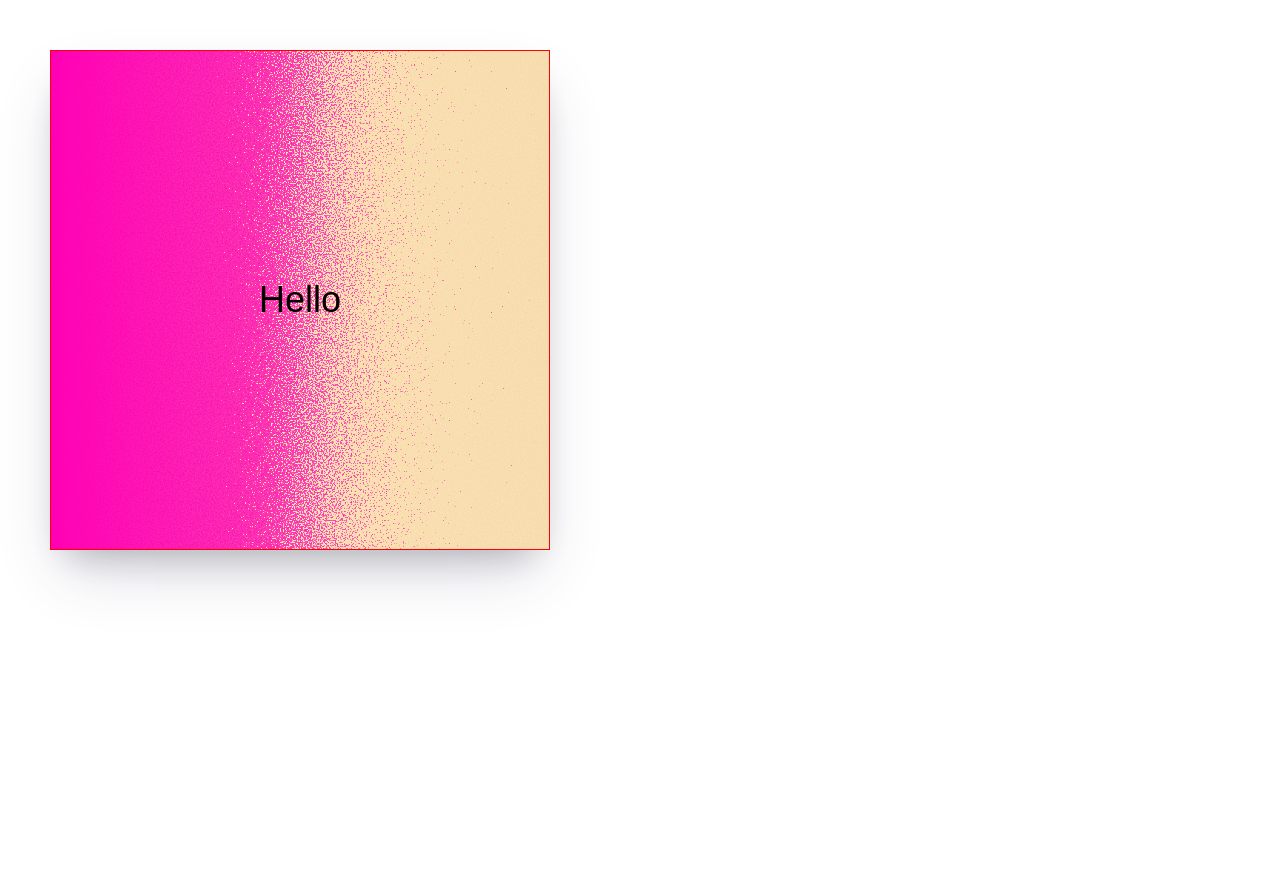
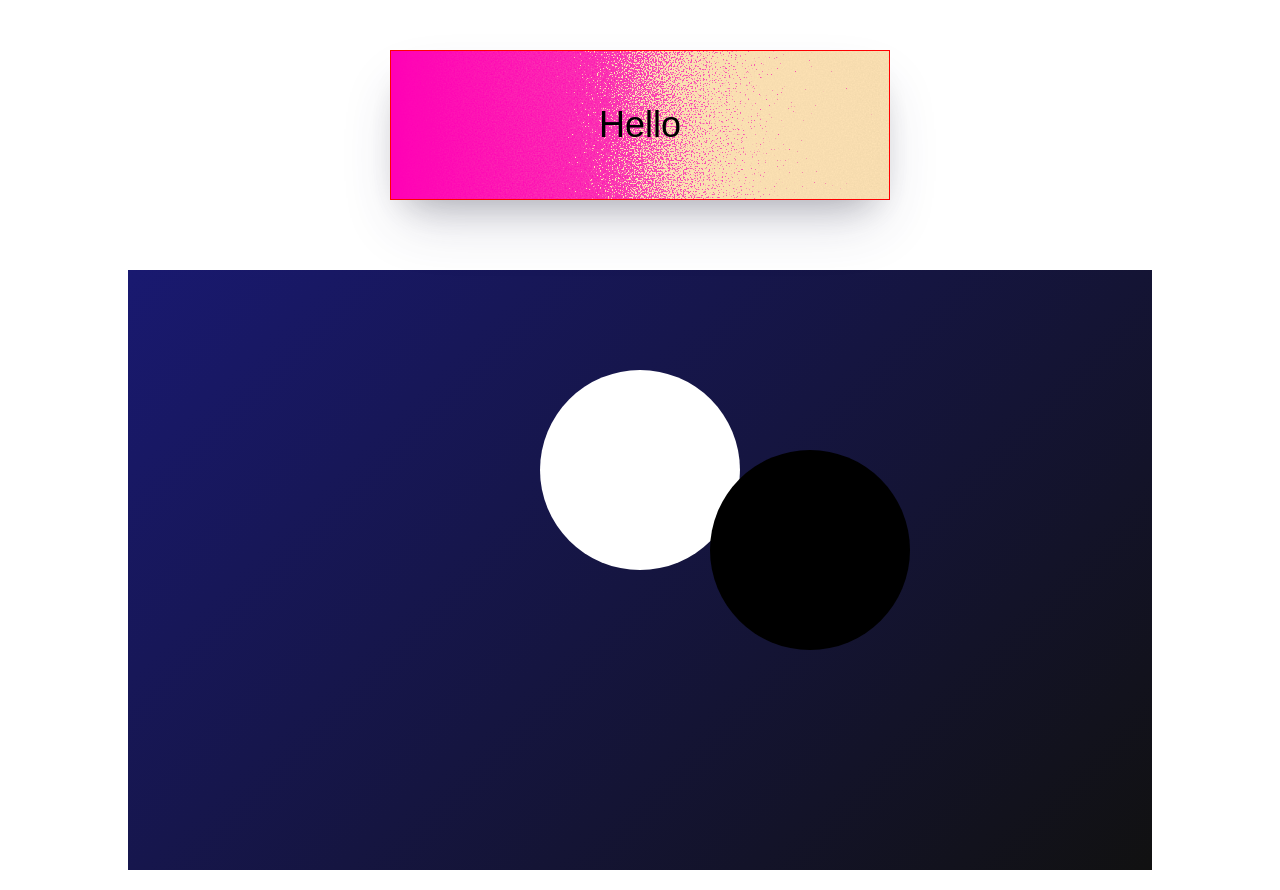
Before and after one commit to zapscribbles/css-effects-with-stephen, a plain HTML site: page index.html in a window 1280 px wide. Before the commit the page ends 800 px from the top, so only its background shows below. Drawn offline with Linux system fonts and the light colour scheme.

Commit message:
Eclipse
And refactored to allow for multiple effect demos

```diff
--- /dev/null
+++ b/effects.css
@@ -0,0 +1,101 @@
+body {
+    display: flex;
+    flex-direction: column;
+    align-items: center;
+    justify-content: center;
+}
+
+#eclipse {
+    height: 600px;
+    width: 80%;
+    margin: 20px 0px;
+    background: linear-gradient(135deg, midnightblue, #111);
+    display: grid;
+    grid-template-columns: 1fr;
+    overflow: hidden;
+}
+
+#eclipse .noise,
+#eclipse .center {
+    margin-top: -100px;
+    grid-row-start: 1;
+    grid-column-start: 1;
+}
+
+#eclipse .noise span {
+    padding-top: 280px;
+    font-size: 44px;
+    font-family: Georgia, serif;
+    color: black;
+    opacity: 0;
+}
+
+#eclipse .noise {
+    /* margin-top: -15%; */
+    width: 100%;
+    height: 100%;
+    background: radial-gradient(circle at center, rgba(0, 0, 0, 1), 20%, rgba(0, 0, 0, 0.5), 60%, rgba(0, 0, 0, 0.2)),
+        url('svg-noise.svg');
+    filter: contrast(145%) brightness(650%) invert(100%);
+    mix-blend-mode: screen;
+    transition: opacity 0.5s ease-in;
+    opacity: 0;
+    display: flex;
+    justify-content: center;
+    align-items: center;
+}
+
+#eclipse:hover .noise {
+    transition: opacity 4s ease-in 1.5s;
+    opacity: 1;
+}
+
+#eclipse .moon {
+    background-color: black;
+    transform: translate(170px, 80px);
+    transition: transform 2s ease-out;
+}
+
+#eclipse:hover .moon {
+    transform: translate(0, 0);
+    transition: transform 4s ease-out;
+}
+
+#eclipse:hover .noise span {
+    transition: opacity 3s ease-in-out 4.5s;
+    opacity: 1;
+}
+
+@media all and (-webkit-min-device-pixel-ratio: 0) and (min-resolution: 0.001dpcm) {
+    #eclipse .noise {
+        filter: contrast(125%) brightness(650%) invert(100%);
+        mix-blend-mode: color-dodge;
+    }
+}
+
+#eclipse .center {
+    /* position: absolute;
+    top: 0; */
+    height: 100%;
+    display: grid;
+    grid-template-columns: 1fr;
+    align-content: center;
+    justify-items: center;
+}
+
+#eclipse .moon,
+#eclipse .sun {
+    grid-row-start: 1;
+    grid-column-start: 1;
+    width: 200px;
+    height: 200px;
+    border-radius: 50%;
+}
+
+#eclipse .moon {
+    background-color: black;
+}
+
+#eclipse .sun {
+    background-color: white;
+}
--- a/index.html
+++ b/index.html
@@ -5,81 +5,8 @@
         <meta charset='utf-8'>
         <meta name='viewport' content='width=device-width, initial-scale=1'>
         <link href="reset.css" rel="stylesheet"></link>
-<style>
-.noise {
-    height: 100%;
-    width: 500px;
-    background: linear-gradient(90deg, rgb(209, 34, 195), transparent), url(svg-noise.svg);
-    filter: contrast(170%) brightness(1000%);
-
-
-
-}
-.btn:hover .move {
-    /* background: linear-gradient(270deg, rgb(209, 34, 195), transparent), url(svg-noise.svg); */
-    transform: translateX(0px);
-}
-
-.secondNoise {
-    height: 100%;
-    width: 500px;
-    background: linear-gradient(270deg, rgb(209, 34, 195), transparent), url(svg-noise.svg);
-    filter: contrast(170%) brightness(1000%);
-}
-
-.move {
-    height: 500px;
-    width: 1000px;
-    display: flex;
-    flex-direction: row;
-    transform: translateX(-500px) ;
-    transition: transform 2s;
-}
-
-.overlay {
-   position: absolute;
-   top: 0;
-    width: 100%;
-    height: 100%;
-    background: moccasin;
-    mix-blend-mode: multiply;
-    display: flex;
-    flex-direction: column;
-    justify-content: center;
-}
-.isolate {
-    isolation: isolate;
-    position: relative;
-    width: 100%;
-    height: 100%;
-}
-
-section, .btn {
-  position: relative;
-  width: 500px;
-  height: 500px;
-  box-shadow: rgb(50 50 93 / 20%) 0px 30px 60px -12px, rgb(0 0 0 / 28%) 0px 18px 36px -18px;}
-
-/* Chrome-specific */
-@media all and (-webkit-min-device-pixel-ratio:0) and (min-resolution: .001dpcm) {
-  .noise {
-    filter: contrast(290%) brightness(1000%);
-  }
-}
-
-.btn {
-    padding: 0;
-    border: 1px solid red;
-    margin: 50px;
-    font-size: 36px;
-    overflow: hidden;
-}
-
-
-
-
-
-</style>
+        <link href="original-effects.css" rel="stylesheet"></link>
+        <link href="effects.css" rel="stylesheet"></link>
     </head>
     <body>
         <!-- <section>
@@ -89,15 +16,24 @@ section, .btn {
     </div>
     </section> -->
 
-    <button class="btn isolate">
+        <button id="hoverButton" class="btn og-isolate">
             <div class="move">
                 <div class="secondNoise"></div>
-        <div class="noise"></div>
+                <div class="og-noise"></div>
             </div>
-        <div class="overlay">
+            <div class="og-overlay">
                 <span>Hello</span>
             </div>
         </button>
 
+        <div id="eclipse">
+            <div class="noise">
+                <span>goodnight</span></div>
+            <div class="center">
+                <div class="sun"></div>
+                <div class="moon"></div>
+            </div>
+        </div>
+
     </body>
 </html>
--- /dev/null
+++ b/original-effects.css
@@ -0,0 +1,67 @@
+.og-noise {
+    height: 100%;
+    width: 500px;
+    background: linear-gradient(90deg, rgb(209, 34, 195), transparent), url(svg-noise.svg);
+    filter: contrast(170%) brightness(1000%);
+}
+.btn:hover .move {
+    /* background: linear-gradient(270deg, rgb(209, 34, 195), transparent), url(svg-noise.svg); */
+    transform: translateX(0px);
+}
+
+.secondNoise {
+    height: 100%;
+    width: 500px;
+    background: linear-gradient(270deg, rgb(209, 34, 195), transparent), url(svg-noise.svg);
+    filter: contrast(170%) brightness(1000%);
+}
+
+.move {
+    height: 500px;
+    width: 1000px;
+    display: flex;
+    flex-direction: row;
+    transform: translateX(-500px);
+    transition: transform 0.5s;
+}
+
+.og-overlay {
+    position: absolute;
+    top: 0;
+    width: 100%;
+    height: 100%;
+    background: moccasin;
+    mix-blend-mode: multiply;
+    display: flex;
+    flex-direction: column;
+    justify-content: center;
+}
+.og-isolate {
+    isolation: isolate;
+    position: relative;
+    width: 100%;
+    height: 100%;
+}
+
+section,
+.btn {
+    position: relative;
+    width: 500px;
+    height: 150px;
+    box-shadow: rgb(50 50 93 / 20%) 0px 30px 60px -12px, rgb(0 0 0 / 28%) 0px 18px 36px -18px;
+}
+
+/* Chrome-specific */
+@media all and (-webkit-min-device-pixel-ratio: 0) and (min-resolution: 0.001dpcm) {
+    .og-noise {
+        filter: contrast(290%) brightness(1000%);
+    }
+}
+
+.btn {
+    padding: 0;
+    border: 1px solid red;
+    margin: 50px;
+    font-size: 36px;
+    overflow: hidden;
+}
```
Also changed, not shown: 1 other file. Lines whose indentation alone changed are shown as unchanged.
